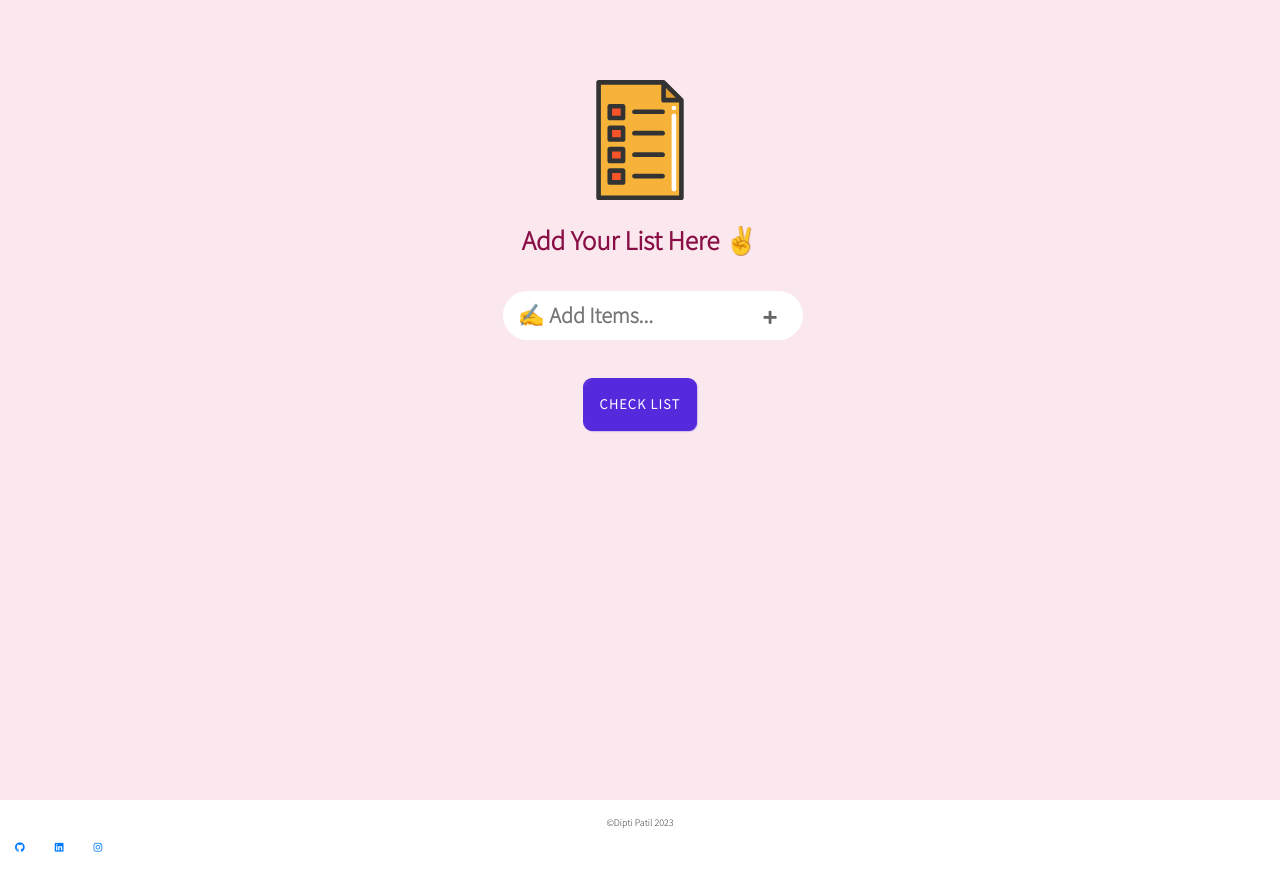
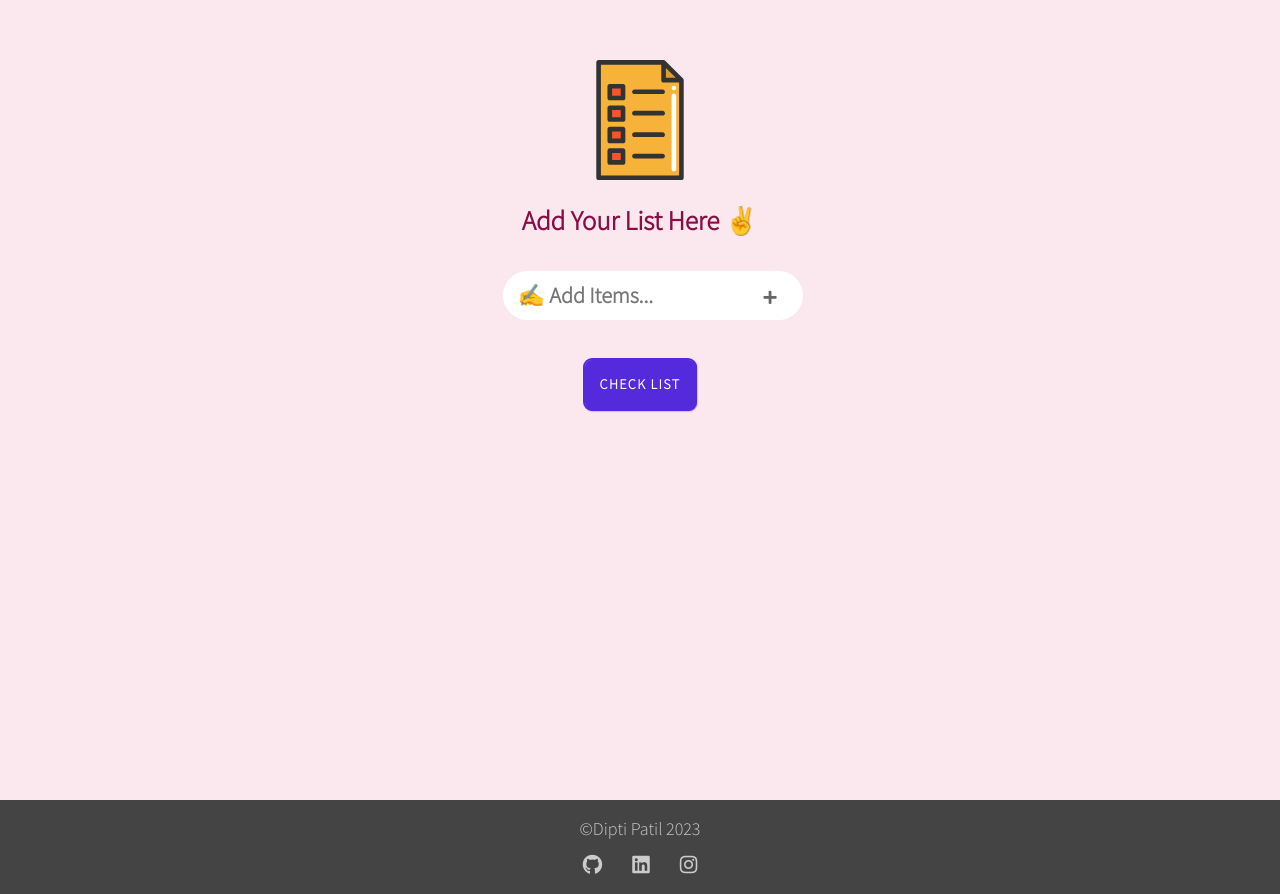
Before and after one commit to diptipatil231/ToDo-App, a React (Create React App) app: page / in a window 1280 px wide. Before the commit the page ends 870 px from the top, so only its background shows below. Built offline with nearby package versions, Linux system fonts and the light colour scheme.

Commit message:
Update App.css

```diff
--- a/src/App.css
+++ b/src/App.css
@@ -22,8 +22,7 @@ html {
 
 .child-div {
   text-align: center;
-
-  margin-top: 7rem;
+  margin-top: 5rem;
 }
 
 .child-div figure img {
@@ -235,3 +234,15 @@ input:focus {
   -webkit-transform: translateY(0) scale(1, 1);
   transform: translateY(0) scale(1, 1);
 }
+
+.footer{
+  background-color: rgb(69, 68, 68);
+  text-align: center;
+  font-size: 18px;
+  color: #ccc;
+}
+
+.fab{
+  color:  #ccc;
+  font-size: 2rem;
+}
```
